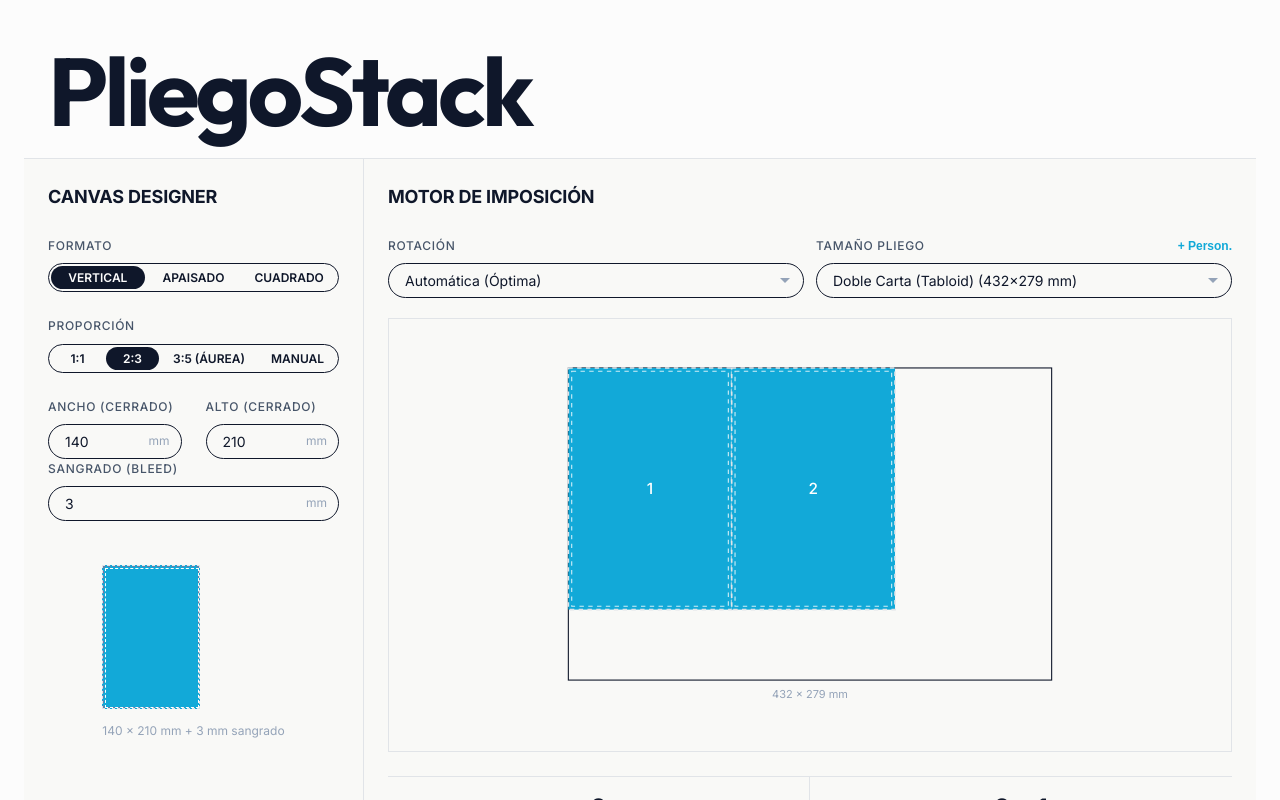
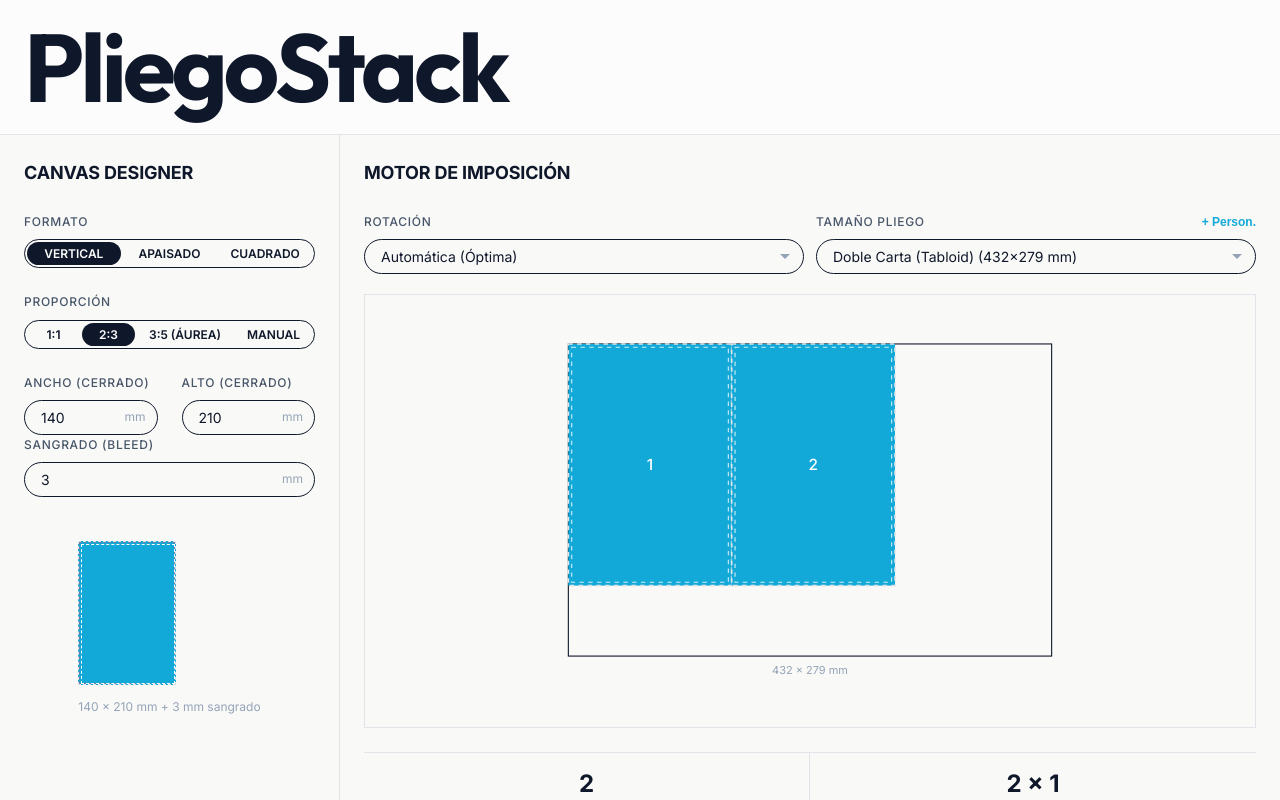
Before and after one commit to caravenas/book-engineering-tool, a React (Vite) app: page / in a window 1280 px wide. Shown: the top 800 px of the page. Built offline with nearby package versions, Linux system fonts and the light colour scheme.

Commit message:
update background color

```diff
--- a/src/App.tsx
+++ b/src/App.tsx
@@ -14,11 +14,14 @@
   }, [recalculate]);
 
   return (
-    <div className="app">
+    <div className="page-wrapper">
+      <div className="header-section">
         <header className="app-header">
           <h1 className="app-logo">PliegoStack</h1>
         </header>
+      </div>
 
+      <div className="main-section">
         <main className="app-grid">
           <div className="app-cell cell-tl">
             <CanvasDesigner />
@@ -34,5 +37,6 @@
           </div>
         </main>
       </div>
+    </div>
   );
 }
--- a/src/styles/index.css
+++ b/src/styles/index.css
@@ -151,16 +151,26 @@
 
 /* ─── App Layout ────────────────────────────────────────────────────── */
 
-.app {
-  padding: var(--space-6);
-  max-width: 1440px;
-  margin: 0 auto;
+.page-wrapper {
+  display: flex;
+  flex-direction: column;
   min-height: 100vh;
 }
 
+.header-section {
+  background: var(--color-bg-primary);
+  border-bottom: 1px solid var(--color-border);
+}
+
+.main-section {
+  background: var(--color-bg-secondary);
+  flex: 1;
+}
+
 .app-header {
-  border-bottom: 1px solid var(--color-border);
-  padding: var(--space-6) var(--space-6);
+  max-width: 1440px;
+  margin: 0 auto;
+  padding: var(--space-6);
 }
 
 .app-logo {
@@ -186,7 +196,8 @@
   grid-template-columns: 340px 1fr;
   gap: 0;
   align-items: stretch;
-  background: var(--color-bg-secondary);
+  max-width: 1440px;
+  margin: 0 auto;
 }
 
 .app-cell {
@@ -213,10 +224,6 @@
 }
 
 @media (max-width: 768px) {
-  .app {
-    padding: var(--space-4);
-  }
-
   .app-grid {
     grid-template-columns: 1fr;
   }
```
Lines whose indentation alone changed are shown as unchanged.
